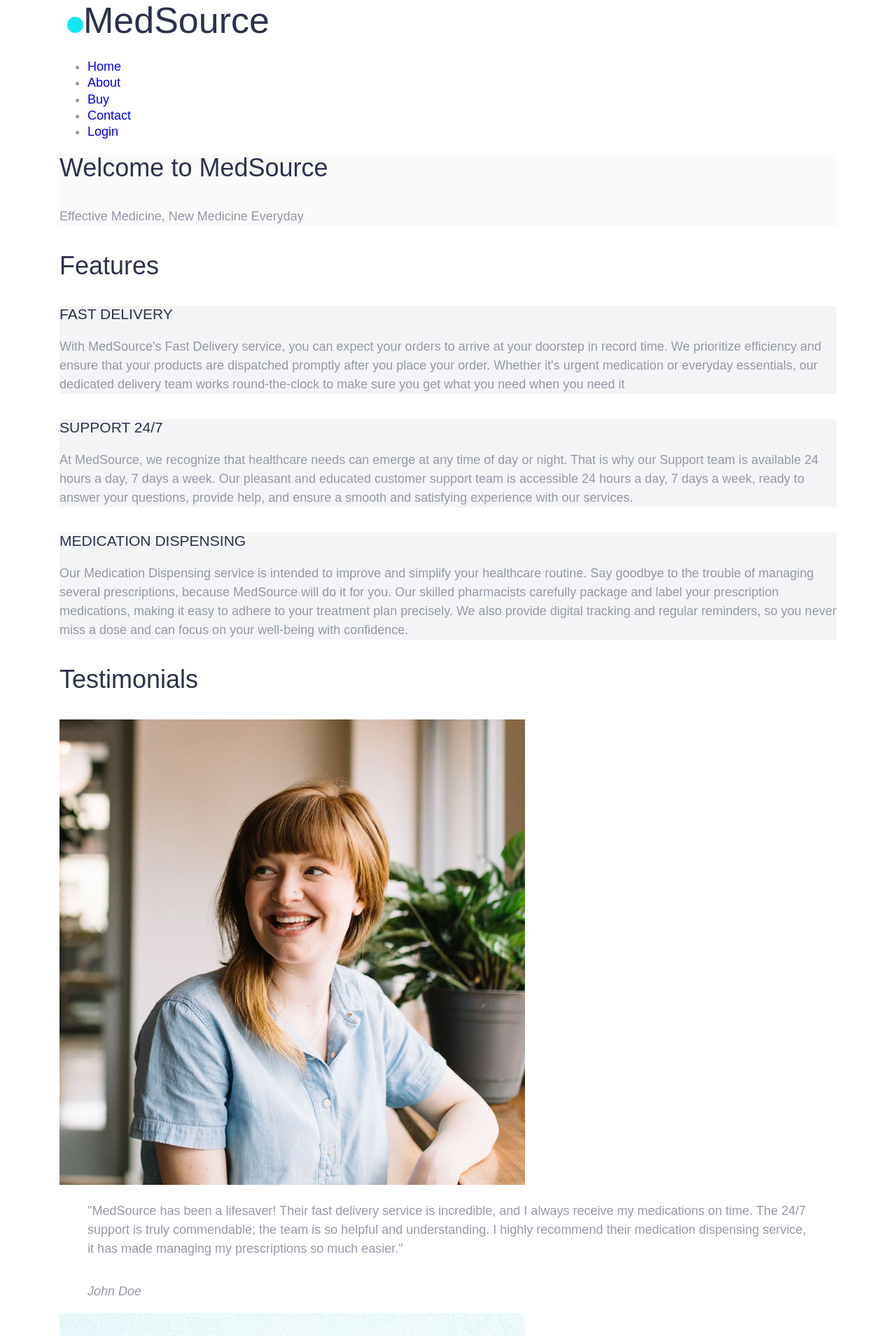
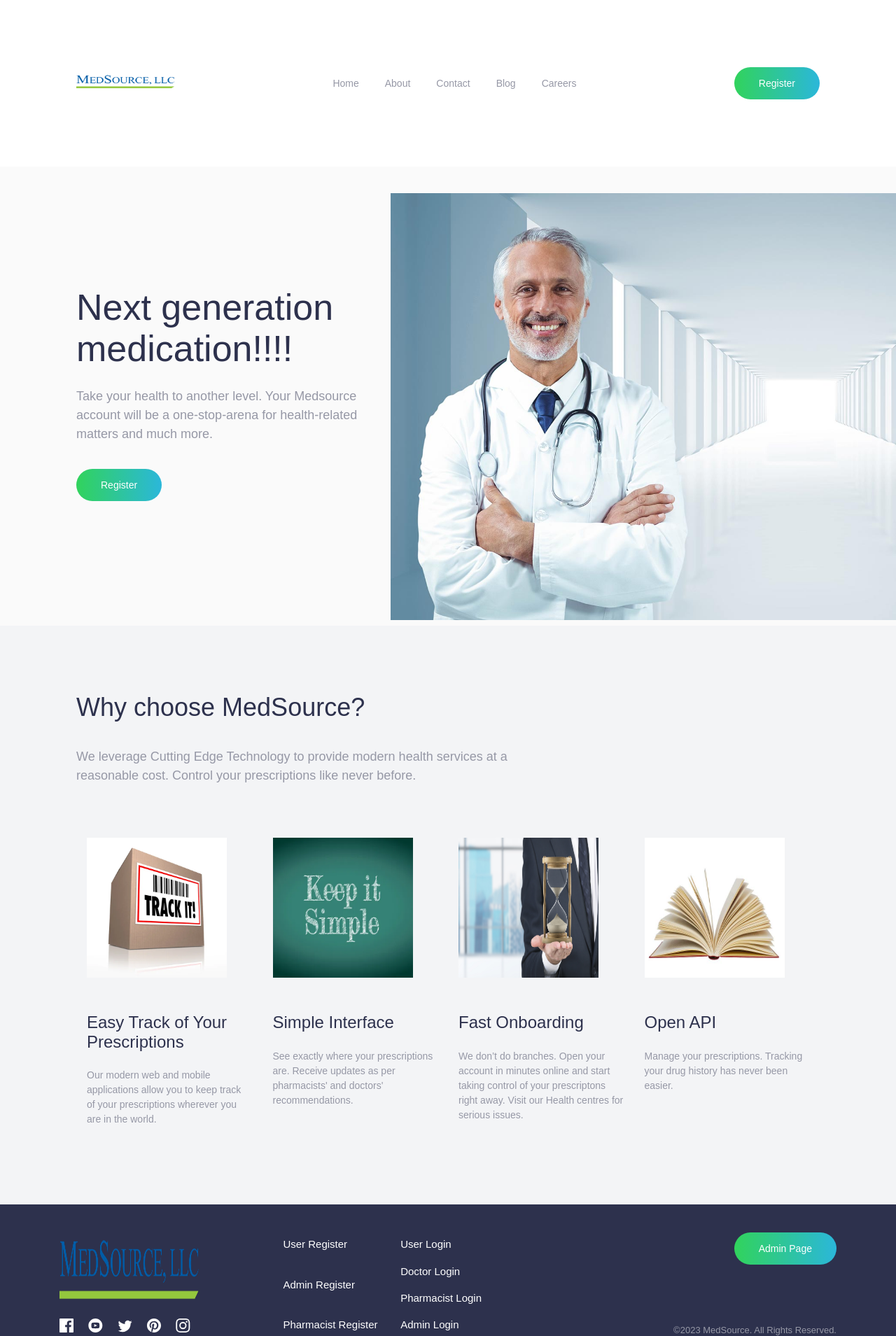
Before and after one commit to reinhardbuyabo/drug-dispensing-tool, a PHP site: page / in a window 1280 px wide; the page is wider, and only the part inside the window is pictured. Shown: the top 1909 px of that part at 70% size. Run offline with PHP 8.4, Linux system fonts and the light colour scheme.

Commit message:
New Concept

```diff
--- a/dist/style.css
+++ b/dist/style.css
@@ -349,7 +349,7 @@ button:hover::before,
 }
 .hero__image {
   position: relative;
-  background-image: url("/images/bg-intro-mobile.svg");
+  background-image: url('../assets/images/bg_2.jpg');
   background-size: cover;
   background-repeat: no-repeat;
   background-position: center center;
@@ -374,7 +374,7 @@ button:hover::before,
     content: "";
     position: absolute;
     height: 100%;
-    background-image: url("/images/bg-intro-desktop.svg");
+    background-image: url('../assets/images/bg_2.jpg');
     background-repeat: no-repeat;
     background-position: center bottom;
     width: 150%;
@@ -382,16 +382,16 @@ button:hover::before,
     background-position: 0% 83%;
   }
 }
-.hero__image::after {
+/* .hero__image::after {
   content: "";
   position: absolute;
   width: 100%;
   height: 100%;
-  background-image: url("/images/image-mockups.png");
+  background-image: url('../assets/images/bg_2.jpg');
   background-size: 93%;
   background-repeat: no-repeat;
   background-position: center bottom;
-}
+} */
 @media (min-width: 40em) {
   .hero__image::after {
     background-size: 52%;
--- a/inc/footer.php
+++ b/inc/footer.php
@@ -1,18 +1,65 @@
-</div>
+<footer class="footer">
+    <div class="container">
+        <a class="footer__logo" href="#">
+            <img width="200" height="100" src="../assets/images/logo.png" />
+        </a>
+
+        <div class="footer__social">
+            <a href="#">
+                <svg xmlns="http://www.w3.org/2000/svg" width="20" height="20">
+                    <title>Facebook</title>
+                    <path fill="#FFF" d="M18.896 0H1.104C.494 0 0 .494 0 1.104v17.793C0 19.506.494 20 1.104 20h9.58v-7.745H8.076V9.237h2.606V7.01c0-2.583 1.578-3.99 3.883-3.99 1.104 0 2.052.082 2.329.119v2.7h-1.598c-1.254 0-1.496.597-1.496 1.47v1.928h2.989l-.39 3.018h-2.6V20h5.098c.608 0 1.102-.494 1.102-1.104V1.104C20 .494 19.506 0 18.896 0z" />
+                </svg>
+            </a>
+            <a href="#">
+                <svg xmlns="http://www.w3.org/2000/svg" width="21" height="20">
+                    <title>YouTube</title>
+                    <path fill="#FFF" d="M10.333 0c-5.522 0-10 4.478-10 10 0 5.523 4.478 10 10 10 5.523 0 10-4.477 10-10 0-5.522-4.477-10-10-10zm3.701 14.077c-1.752.12-5.653.12-7.402 0C4.735 13.947 4.514 13.018 4.5 10c.014-3.024.237-3.947 2.132-4.077 1.749-.12 5.651-.12 7.402 0 1.898.13 2.118 1.059 2.133 4.077-.015 3.024-.238 3.947-2.133 4.077zM8.667 8.048l4.097 1.949-4.097 1.955V8.048z" />
+                </svg>
+            </a>
+            <a href="#">
+                <svg xmlns="http://www.w3.org/2000/svg" width="21" height="18">
+                    <title>Twitter</title>
+                    <path fill="#FFF" d="M20.667 2.797a8.192 8.192 0 01-2.357.646 4.11 4.11 0 001.804-2.27 8.22 8.22 0 01-2.606.996A4.096 4.096 0 0014.513.873c-2.649 0-4.595 2.472-3.997 5.038a11.648 11.648 0 01-8.457-4.287 4.109 4.109 0 001.27 5.478A4.086 4.086 0 011.47 6.59c-.045 1.901 1.317 3.68 3.29 4.075a4.113 4.113 0 01-1.853.07 4.106 4.106 0 003.834 2.85 8.25 8.25 0 01-6.075 1.7 11.616 11.616 0 006.29 1.843c7.618 0 11.922-6.434 11.662-12.205a8.354 8.354 0 002.048-2.124z" />
+                </svg>
+            </a>
+            <a href="#">
+                <svg xmlns="http://www.w3.org/2000/svg" width="20" height="20">
+                    <title>Pinterest</title>
+                    <path fill="#FFF" d="M10 0C4.478 0 0 4.477 0 10c0 4.237 2.636 7.855 6.356 9.312-.088-.791-.167-2.005.035-2.868.182-.78 1.172-4.97 1.172-4.97s-.299-.6-.299-1.486c0-1.39.806-2.428 1.81-2.428.852 0 1.264.64 1.264 1.408 0 .858-.545 2.14-.828 3.33-.236.995.5 1.807 1.48 1.807 1.778 0 3.144-1.874 3.144-4.58 0-2.393-1.72-4.068-4.177-4.068-2.845 0-4.515 2.135-4.515 4.34 0 .859.331 1.781.745 2.281a.3.3 0 01.069.288l-.278 1.133c-.044.183-.145.223-.335.134-1.249-.581-2.03-2.407-2.03-3.874 0-3.154 2.292-6.052 6.608-6.052 3.469 0 6.165 2.473 6.165 5.776 0 3.447-2.173 6.22-5.19 6.22-1.013 0-1.965-.525-2.291-1.148l-.623 2.378c-.226.869-.835 1.958-1.244 2.621.937.29 1.931.446 2.962.446 5.522 0 10-4.477 10-10S15.522 0 10 0z" />
+                </svg>
+            </a>
+            <a href="#">
+                <svg xmlns="http://www.w3.org/2000/svg" width="21" height="20">
+                    <title>Instagram</title>
+                    <path fill="#FFF" d="M10.333 1.802c2.67 0 2.987.01 4.042.059 2.71.123 3.976 1.409 4.1 4.099.048 1.054.057 1.37.057 4.04 0 2.672-.01 2.988-.058 4.042-.124 2.687-1.386 3.975-4.099 4.099-1.055.048-1.37.058-4.042.058-2.67 0-2.986-.01-4.04-.058-2.717-.124-3.976-1.416-4.1-4.1-.048-1.054-.058-1.37-.058-4.041 0-2.67.01-2.986.058-4.04.124-2.69 1.387-3.977 4.1-4.1 1.054-.048 1.37-.058 4.04-.058zm0-1.802C7.618 0 7.278.012 6.211.06 2.579.227.56 2.242.394 5.877.345 6.944.334 7.284.334 10s.011 3.057.06 4.123c.166 3.632 2.181 5.65 5.816 5.817 1.068.048 1.408.06 4.123.06 2.716 0 3.057-.012 4.124-.06 3.628-.167 5.651-2.182 5.816-5.817.049-1.066.06-1.407.06-4.123s-.011-3.056-.06-4.122C20.11 2.249 18.093.228 14.458.06 13.39.01 13.049 0 10.333 0zm0 4.865a5.135 5.135 0 100 10.27 5.135 5.135 0 000-10.27zm0 8.468a3.333 3.333 0 110-6.666 3.333 3.333 0 010 6.666zm5.339-9.87a1.2 1.2 0 10-.001 2.4 1.2 1.2 0 000-2.4z" />
+                </svg>
+            </a>
+        </div>
+
+        <div class="footer__links col1">
+            <a href="./register.php?user_type=patient">User Register</a>
+            <a href="./register.php?user_type=admin">Admin Register</a>
+            <a href="./register.php?user_type=pharmacist">Pharmacist Register</a>
+        </div>
+
+        <div class="footer__links col2">
+            <a href="./login.php?user_type=patient">User Login</a>
+            <a href="./login.php?user_type=doctor">Doctor Login</a>
+            <a href="./login.php?user_type=pharmacist">Pharmacist Login</a>
+            <a href="./login.php?user_type=admin">Admin Login</a>
+        </div>
+
+        <div class="footer__cta">
+            <a class="button" href="./admin.php">Admin Page</a>
+        </div>
+
+        <div class="footer__copyright">
+            &copy;<?php echo date("Y"); ?> MedSource. All Rights Reserved.
+        </div>
+    </div>
+
+</footer>
 
 
-<footer>
-
-    <p>&copy; 2023 MedSource. All rights reserved.</p>
-    <p><a href="./register.php?user_type=patient">User Register Here</a></p>
-    <p><a href="./register.php?user_type=admin">Admin Register Here</a></p>
-    <p><a href="./login.php?user_type=patient">User Login</a></p>
-    <p><a href="./login.php?user_type=doctor">Doctor Login</a></p>
-    <p><a href="./login.php?user_type=pharmacist">Pharmacist Login</a></p>
-    <p><a href="./login.php?user_type=admin">Admin Login</a></p>
-    <p><a href="./admin.php">Admin Page</a></p>
-    <p>Sign Up</p>
-    <p>&copy; <?php echo date("Y"); ?> My Website. All rights reserved.</p>
-</footer>
-</div>
 </body>
--- a/inc/header.php
+++ b/inc/header.php
@@ -9,20 +9,30 @@
 </head>
 
 <body>
-    <div class="container">
-        <header>
-            <div class="header-content">
-                <h1 class="logo"><img src="images/logo.png" alt="">MedSource</h1>
-                <nav>
-                    <ul>
-                        <li><a href="index.html">Home</a></li>
-                        <li><a href="about.html">About</a></li>
-                        <li><a href="buy.html">Buy</a></li>
-                        <li><a href="contact.html">Contact</a></li>
-                        <li><a href="login.html">Login</a></li>
-                    </ul>
-                </nav>
-            </div>
-        </header>
 
-        <div>
+    <header>
+        <div class="header-content">
+            <nav class="container container--pall flex flex-jc-sb flex-ai-c">
+                <a href="../src/" class="header__logo">
+                    <img src="../assets/images/logo.png" alt="Medsource" />
+                </a>
+
+                <a id="btnHamburger" href="#" class="header__toggle hide-for-desktop">
+                    <span></span>
+                    <span></span>
+                    <span></span>
+                </a>
+
+                <div class="header__links hide-for-mobile">
+                    <a href="#">Home</a>
+                    <a href="#">About</a>
+                    <a href="#">Contact</a>
+                    <a href="#">Blog</a>
+                    <a href="#">Careers</a>
+                </div>
+
+                <a href="./register.php?user_type=patient" class="button header__cta hide-for-mobile" id="register">Register</a>
+            </nav>
+
+        </div>
+    </header>
--- a/src/index.php
+++ b/src/index.php
@@ -1,46 +1,75 @@
 <?php include '../inc/header.php'; ?>
 
 <section class="hero">
-  <h2>Welcome to MedSource</h2>
-  <p>Effective Medicine, New Medicine Everyday</p>
-</section>
+  <div class="container">
+    <div class="hero__image"></div>
 
-<section class="features">
-  <h2>Features</h2>
-  <div class="feature">
-    <i class="fa fa-check-circle"></i>
-    <h3>FAST DELIVERY</h3>
-    <p>With MedSource's Fast Delivery service, you can expect your orders to arrive at your doorstep in record time. We prioritize efficiency and ensure that your products are dispatched promptly after you place your order. Whether it's urgent medication or everyday essentials, our dedicated delivery team works round-the-clock to make sure you get what you need when you need it</p>
-  </div>
-  <div class="feature">
-    <i class="fa fa-check-circle"></i>
-    <h3>SUPPORT 24/7</h3>
-    <p>At MedSource, we recognize that healthcare needs can emerge at any time of day or night. That is why our Support team is available 24 hours a day, 7 days a week. Our pleasant and educated customer support team is accessible 24 hours a day, 7 days a week, ready to answer your questions, provide help, and ensure a smooth and satisfying experience with our services.</p>
-  </div>
-  <div class="feature">
-    <i class="fa fa-check-circle"></i>
-    <h3>MEDICATION DISPENSING</h3>
-    <p>Our Medication Dispensing service is intended to improve and simplify your healthcare routine. Say goodbye to the trouble of managing several prescriptions, because MedSource will do it for you. Our skilled pharmacists carefully package and label your prescription medications, making it easy to adhere to your treatment plan precisely. We also provide digital tracking and regular reminders, so you never miss a dose and can focus on your well-being with confidence.</p>
+    <div class="hero__text container--pall">
+      <h1>Next generation medication!!!!</h1>
+      <p>
+        Take your health to another level. Your Medsource account will be a
+        one-stop-arena for health-related matters and much
+        more.
+      </p>
+      <a href="./register.php?user_type=patient" class="button hero__cta">Register</a>
+    </div>
   </div>
 </section>
 
-<section class="testimonials">
-  <h2>Testimonials</h2>
-  <div class="testimonial">
-    <img src="images/person_1.jpg" alt="Testimonial Avatar">
-    <blockquote>
-      <p>"MedSource has been a lifesaver! Their fast delivery service is incredible, and I always receive my medications on time. The 24/7 support is truly commendable; the team is so helpful and understanding. I highly recommend their medication dispensing service, it has made managing my prescriptions so much easier."</p>
-      <cite>John Doe</cite>
-    </blockquote>
-  </div>
-  <div class="testimonial">
-    <img src="images/person_2.jpg" alt="Testimonial Avatar">
-    <blockquote>
-      <p>"I am beyond impressed with MedSource's fast and reliable delivery. I had an emergency situation, and they delivered the medication within hours. The 24/7 support was there to guide me through the process, and their assistance was invaluable. I feel secure knowing that my health is in good hands with QuickMedRx's medication dispensing."</p>
-      <cite>Jane Smith</cite>
-    </blockquote>
+<section class="feature">
+  <div class="feature__content container container--pall">
+    <div class="feature__intro">
+      <h2>Why choose MedSource?</h2>
+      <p>
+        We leverage Cutting Edge Technology to provide modern health services at a reasonable cost. Control your prescriptions like never before.
+      </p>
+    </div>
+
+    <div class="feature__grid">
+      <div class="feature__item">
+        <div class="feature__icon">
+          <img width="200" height="200" src="../assets/images/depositphotos_28656933-stock-photo-track-it-words-package-tracking.jpg" />
+        </div>
+        <div class="feature__title">Easy Track of Your Prescriptions</div>
+        <div class="feature__description">
+          Our modern web and mobile applications allow you to keep track of
+          your prescriptions wherever you are in the world.
+        </div>
+      </div>
+
+      <div class="feature__item">
+        <div class="feature__icon">
+          <img width="200" height="200" src="../assets/images/depositphotos_31818695-stock-photo-keep-it-simple-message.jpg" />
+        </div>
+        <div class="feature__title">Simple Interface</div>
+        <div class="feature__description">
+          See exactly where your prescriptions are. Receive
+          updates as per pharmacists' and doctors' recommendations.
+        </div>
+      </div>
+
+      <div class="feature__item">
+        <div class="feature__icon">
+          <img height="200" width="200" src="../assets/images/img-how-long-does-onboarding-take-2000x1130-1.png" />
+        </div>
+        <div class="feature__title">Fast Onboarding</div>
+        <div class="feature__description">
+          We don’t do branches. Open your account in minutes online and
+          start taking control of your prescriptons right away. Visit our Health centres for serious issues.
+        </div>
+      </div>
+
+      <div class="feature__item">
+        <div class="feature__icon"><img height="200" width="200" src="../assets/images/istockphoto-96379220-612x612.jpg" /></div>
+        <div class="feature__title">Open API</div>
+        <div class="feature__description">
+          Manage your prescriptions. Tracking your drug history has never been easier.
+        </div>
+      </div>
+    </div>
   </div>
 </section>
+
 <!-- ... Rest of the code ... -->
 
 <?php include '../inc/footer.php'; ?>
```
Also changed, not shown: other parts of dist/style.css (+100 -0 lines), src/add_drug.php (+7 -2 lines), src/added_drug.php (+32 -18 lines), assets/images/depositphotos_28656933-stock-photo-track-it-words-package-tracking.jpg (added), assets/images/depositphotos_31818695-stock-photo-keep-it-simple-message.jpg (added), assets/images/img-how-long-does-onboarding-take-2000x1130-1.png (added), assets/images/istockphoto-96379220-612x612.jpg (added), assets/images/logo-dark.svg (added), assets/images/logo.png, uploads/about-medicine.png (added).
